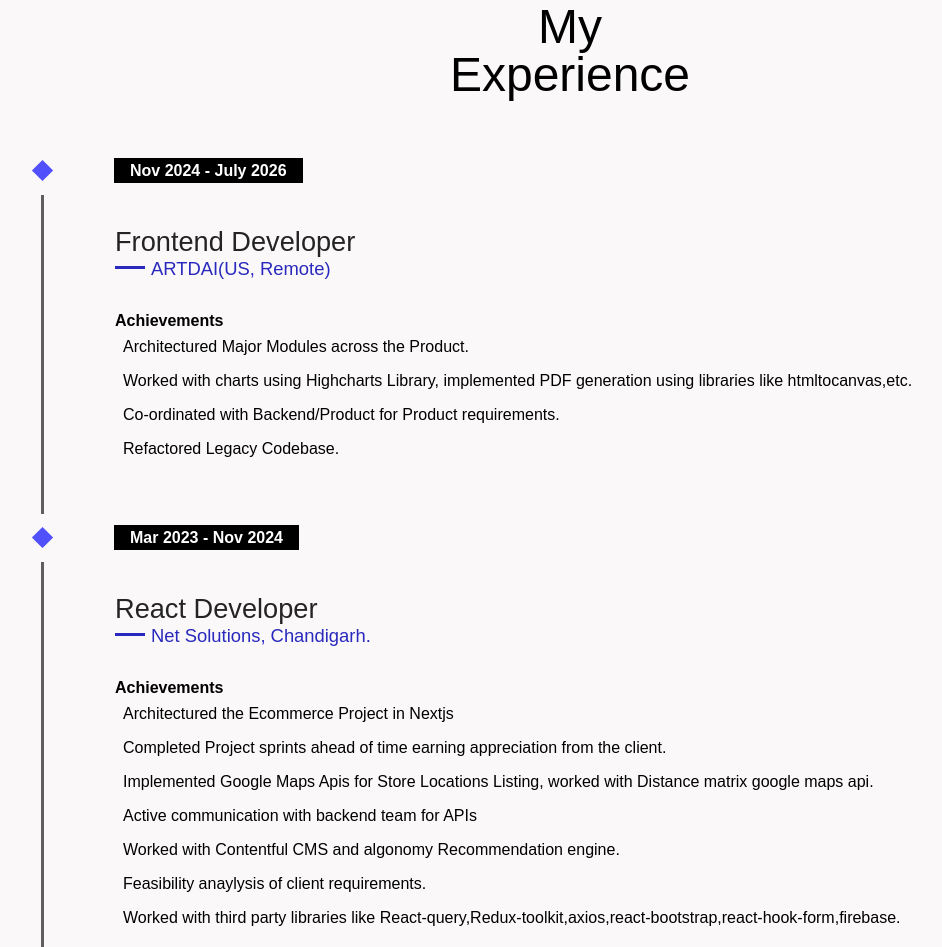
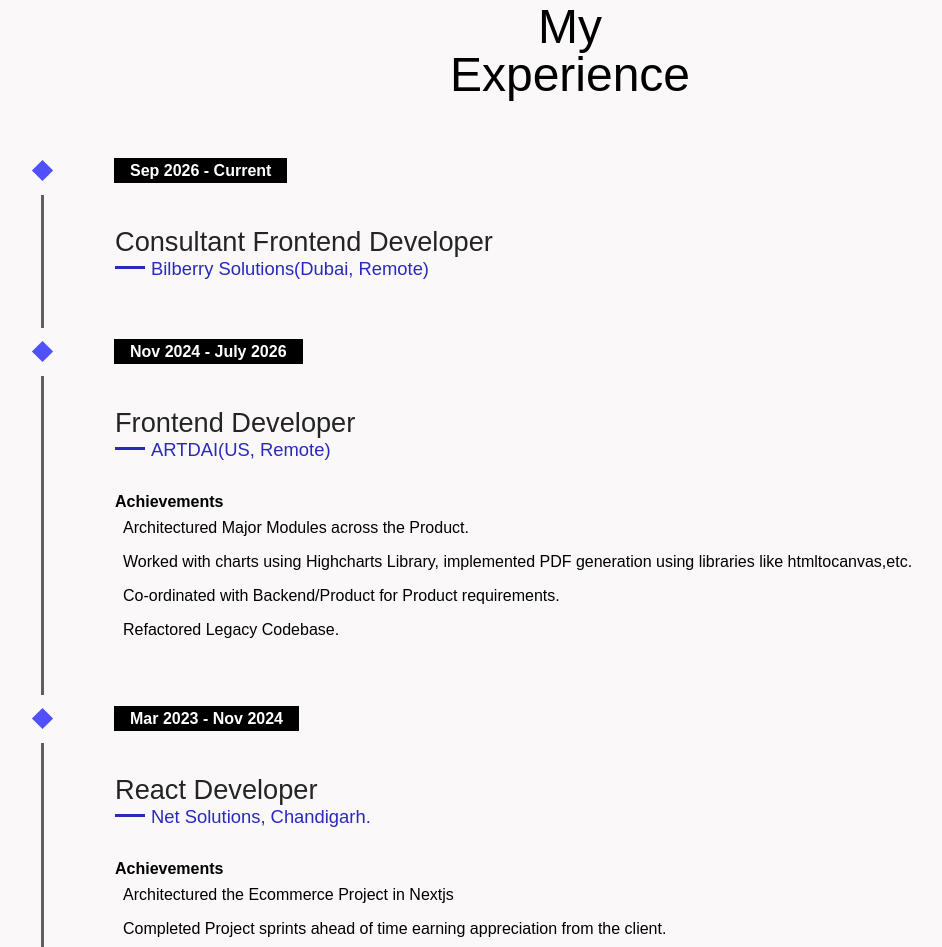
Before and after one commit to devm75/devm75.github.io, a plain HTML site: page index.html in a window 1280 px wide. Shown: the part 1995-2942 px from the top of the page, without its empty margins (78-1020 px from the left). Drawn offline with Linux system fonts and the light colour scheme.

Commit message:
experince field updated

```diff
--- a/index.html
+++ b/index.html
@@ -119,6 +119,27 @@
                         </div>
                         <div class="experience-header-text">
                             <p>My<br /> Experience</p>
+                        </div>
+                    </div>
+                    <div class="experience-content">
+                        <div data-animate_upwards class="experience">
+                            <div class="experience-vertical-line"></div>
+                            <div class="experience-duration_and_icon">
+                                <div class="experience-icon-star"></div>
+                                <div class="experience-duration"><span class="duration-text">Sep 2026 - Current</span>
+                                </div>
+                            </div>
+                            <div class="experience-position_and_company">
+                                <div></div>
+                                <div class="experience-position"><span class="experience-position-text">
+                                   Consultant  Frontend  Developer </span></div>
+                                <div class="experience-company">
+                                    <div class="central-line"></div><span class="experience-company-text"><a
+                                            href="https://bilberrysolutions.com/" target="_blank"><Article>Bilberry Solutions(Dubai, Remote)</Article></a>
+                                        </span>
+                                </div>
+                            </div>
+
                         </div>
                     </div>
                     <div class="experience-content">
```
